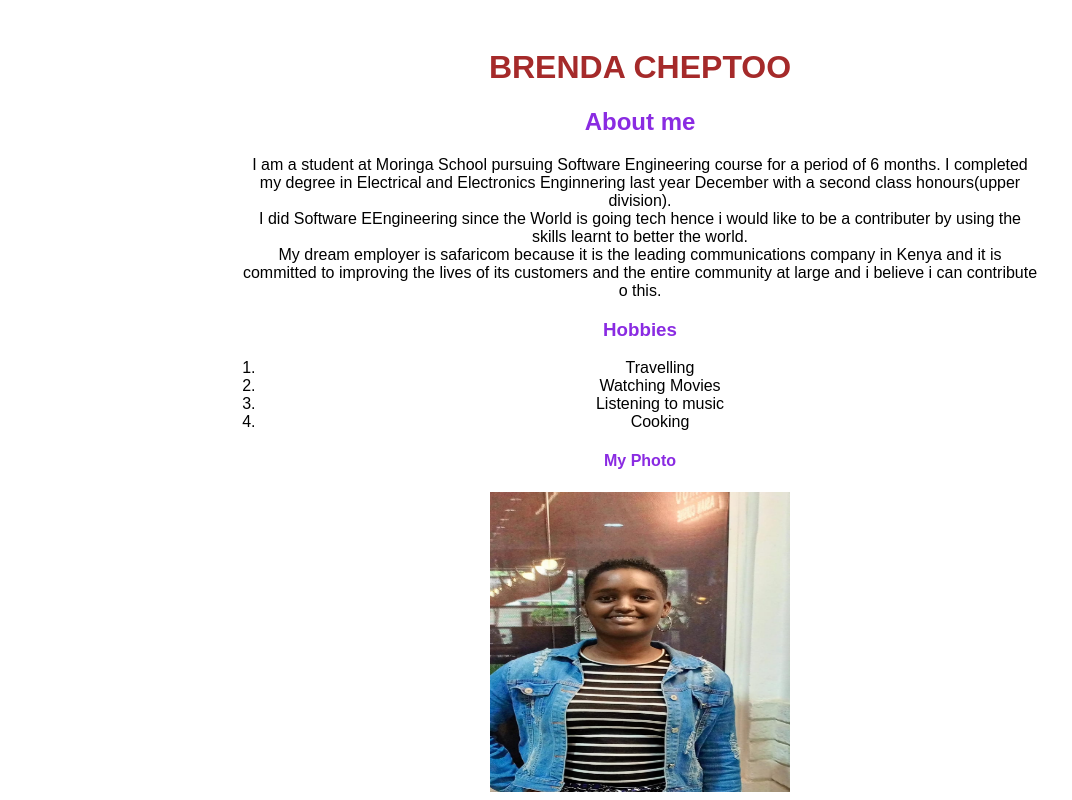
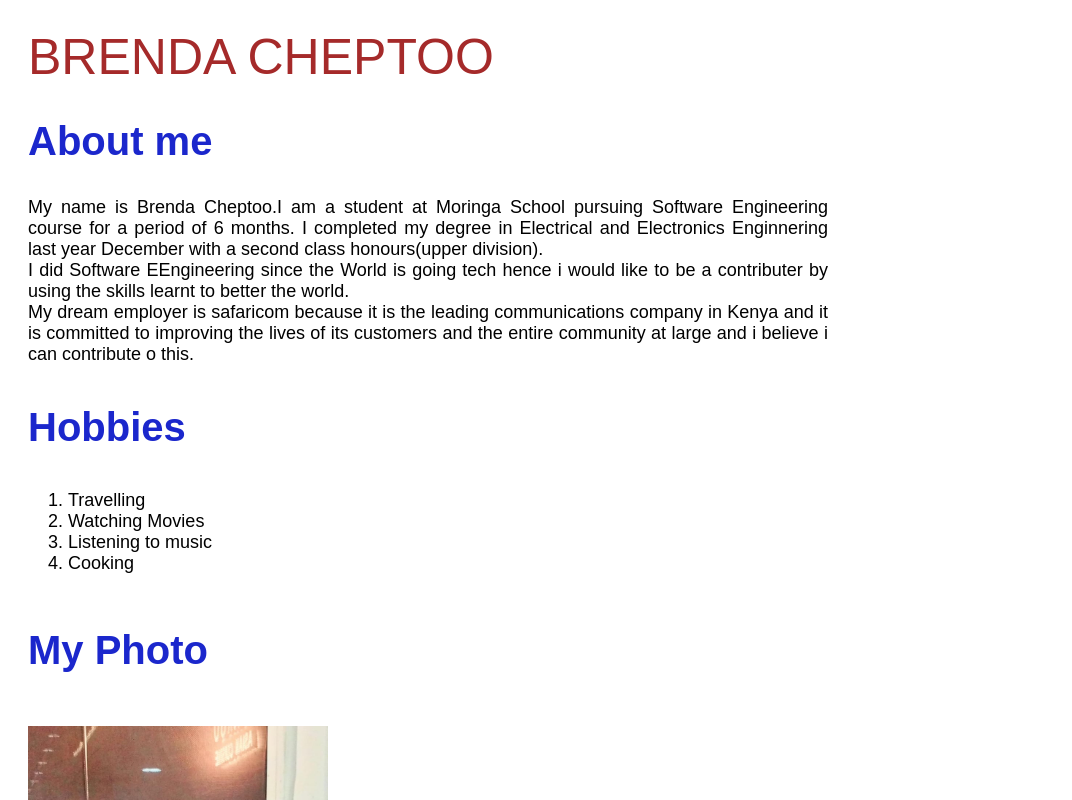
Before and after one commit to brendacheptoo525/my-portfolio, a plain HTML site: page index.html in a window 1280 px wide. Shown: the top 800 px of the page, without its empty margins (0-1072 px from the left). Drawn offline with Linux system fonts and the light colour scheme.

Commit message:
Lab copmlete

```diff
--- a/index.html
+++ b/index.html
@@ -10,12 +10,12 @@
 
     <body>
 
-        <h1> BRENDA CHEPTOO</h1>
+        <header> BRENDA CHEPTOO</header>
 
         <section id="About me">
 
             <h2>About me</h2>
-            <p id="About me">I am a student at Moringa School pursuing Software Engineering course for a period of 6 months. I completed my degree in Electrical and Electronics Enginnering last year December with a second class honours(upper division). <br> I did Software EEngineering since the World is going tech hence i would like to be a contributer by using  the skills learnt to better the world. <br>My dream employer is safaricom because it is the leading communications company in Kenya and it is committed to improving the lives of its customers and the entire community at large and i believe i can contribute o this.</p>
+            <p id="About me">My name is Brenda Cheptoo.I am a student at Moringa School pursuing Software Engineering course for a period of 6 months. I completed my degree in Electrical and Electronics Enginnering last year December with a second class honours(upper division). <br> I did Software EEngineering since the World is going tech hence i would like to be a contributer by using  the skills learnt to better the world. <br>My dream employer is safaricom because it is the leading communications company in Kenya and it is committed to improving the lives of its customers and the entire community at large and i believe i can contribute o this.</p>
 
         </section>
 
@@ -34,7 +34,7 @@
         <section id="My photo">
 
             <h4>My Photo</h4>
-            <img src="./my photo.jpeg" alt="My-photo" height="300" width="300">
+            <img src="./my photo.jpeg" alt="My-photo" height="400" width="300">
 
         </section>
 
@@ -45,16 +45,17 @@
 
         </section>
 
+
         <footer>
             <p>Contact me at:</p>
             <ul>
                 <li>0704525782</li>
                 <li>bcheptoo85@gmail.com</li>
+
             </ul>
 
         </footer>
-
-
+        <script src="script.js"></script>
 
     </body>
 </html>
--- /dev/null
+++ b/script.js
@@ -0,0 +1,10 @@
+document.addEventListener("DOMContentLoaded", function(){//loading content before executing//
+    let headings = document.querySelectorAll('header, h2, h3, h4, h5, h5');
+    headings.forEach(function(heading) {
+        heading.addEventListener('click', function() {
+        let randomColor = '#' + Math.floor(Math.random()*16777215).toString(16);
+            // Change the color of the clicked heading
+            this.style.color = randomColor;
+        });
+    });
+});
--- a/style.css
+++ b/style.css
@@ -4,43 +4,45 @@ body {
     color: black;
     padding: 20px;
 }
-h1 {
+header {
 
     background-color: white;
     color: brown;
-    text-align: center;
+    text-align: justify;
+    font-size: 50px;
 }
 
 h2, h3, h4, h5 {
-    text-align: center;
-    color: blueviolet;
+    text-align: justify;
+    color: rgb(27, 39, 204);
+    font-size: 40px;
 }
 
 p {
 
-    font-size: medium;
-    text-align: center;
+    font-size: large;
+    text-align: justify;
     width: 800px;
-    margin-left: auto;
-    margin-right: auto;
 }
+
 #Hobbies ol{
-    font-size: medium;
-    text-align: center;
+    font-size: large;
+    text-align: justify;
     width: 800px;
-    margin-left: auto;
-    margin-right: auto;
+
 }
 
 img  {
     display: block;
-    margin-left: auto;
-    margin-right: auto;
+    margin-left: 0cm;
+    margin-right: 0cm;
+    width: 400;
+    height: 400;
 
 }
 
 footer {
-    text-align: center;
+    text-align: justify;
     padding: 10px;
     background-color: red;
     color: black;
```
